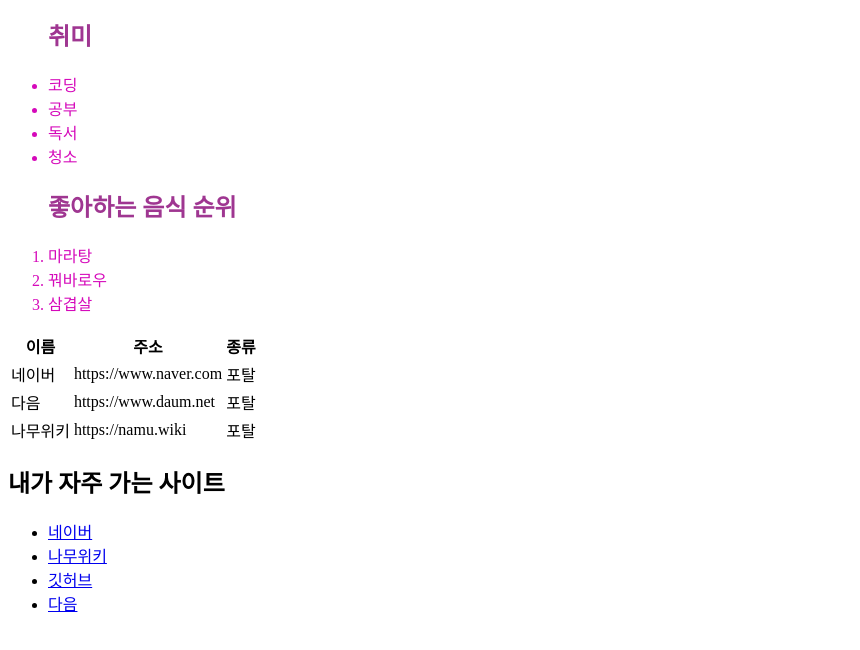
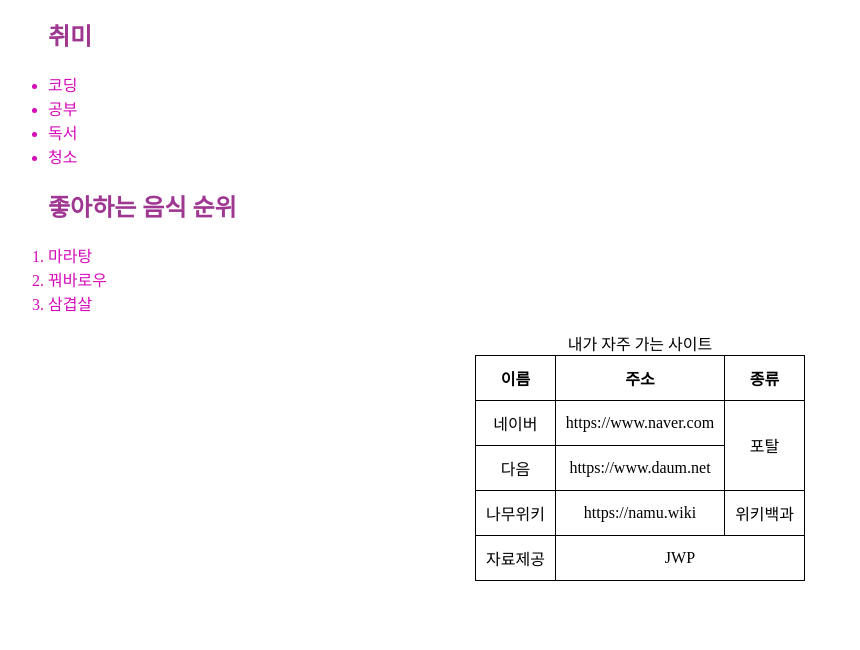
Before and after one commit to ogu1304/2023-WSM-103, a plain HTML site: page index.html in a window 1280 px wide. Shown: the part 116-766 px from the top of the page, without its empty margins (0-860 px from the left). Drawn offline with Linux system fonts and the light colour scheme.

Commit message:
<caption></caption>

```diff
--- a/index.html
+++ b/index.html
@@ -32,6 +32,17 @@ ex
             color:rgb(213, 9, 186);
         }
 
+        table {
+            border-collapse: collapse;
+            margin: auto;
+        }
+
+        td, th {
+            border: 1px solid black;
+            padding: 10px;
+            text-align: center;
+        }
+
     </style>
 </head>
 <!-- 실제 홈페이지 내용이 들어가는 태그 -->
@@ -56,6 +67,9 @@ ex
 
     <!-- 행<tr>을 먼저 만들고 열<th>,<td>을 만든다.-->
     <table>
+
+        <caption>내가 자주 가는 사이트</caption>
+
         <tr>
             <!-- <th> 본문을 설명해주는 셀 -->
             <th>이름</th>
@@ -66,32 +80,33 @@ ex
             <!-- <td> 본문(내용물)에 해당하는 셀 -->
             <td>네이버</td>
             <td>https://www.naver.com</td>
-            <td>포탈</td>
+            <td rowspan="2">포탈</td>
         </tr>
         <tr>
             <!-- 3행 -->
             <td>다음</td>
             <td>https://www.daum.net</td>
-            <td>포탈</td>
         </tr>
         <tr>
             <!-- 4행 -->
             <td>나무위키</td>
             <td>https://namu.wiki</td>
-            <td>포탈</td>
+            <td>위키백과</td>
         </tr>
-    </table>
+        <tr>
+            <td>자료제공</td>
+            <td colspan="4">JWP</td>
+        </tr>
 
-        <h2>내가 자주 가는 사이트</h2>
-        <ul>
-            <li><a href="https://www.naver.com" target=""_blank">네이버</a></li>
-            <li><a href="https://namu.wiki" target=""_blank">나무위키</a></li>
-            <li><a href="https://github.com/" target=""_blank">깃허브</a></li>
-            <li><a href="https://www.daum.net" target=""_blank">다음</a></li>
-        </ul>
+     <!-- </table> -->
 
-    </ul>
-
+        <!-- <h2>내가 자주 가는 사이트</h2> -->
+        <!-- <ul> -->
+            <!-- <li><a href="https://www.naver.com" target=""_blank">네이버</a></li> -->
+            <!-- <li><a href="https://namu.wiki" target=""_blank">나무위키</a></li> -->
+            <!-- <li><a href="https://github.com/" target=""_blank">깃허브</a></li> -->
+            <!-- <li><a href="https://www.daum.net" target=""_blank">다음</a></li> -->
+        <!-- </ul> -->
 
 </body>
 </html>
```
